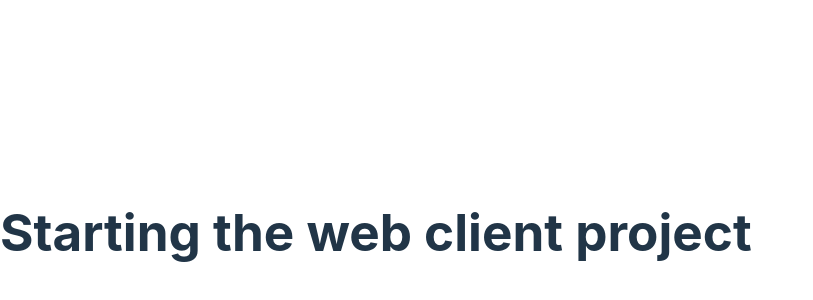
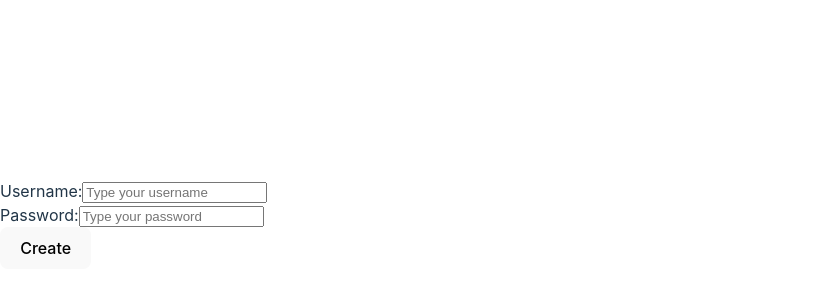
Before and after one commit to freddyvelarde/Chat-app, a React (Vite) app in the folder webClient/: page /login in a window 1280 px wide. Shown: the part 168-468 px from the top of the page, without its empty margins (0-813 px from the left). Built offline with nearby package versions, Linux system fonts and the light colour scheme.

Commit message:
adding `react-router`

```diff
--- a/webClient/package.json
+++ b/webClient/package.json
@@ -11,12 +11,14 @@
   },
   "dependencies": {
     "react": "^18.3.1",
-    "react-dom": "^18.3.1"
+    "react-dom": "^18.3.1",
+    "react-router-dom": "^7.1.0"
   },
   "devDependencies": {
     "@eslint/js": "^9.17.0",
     "@types/react": "^18.3.17",
     "@types/react-dom": "^18.3.5",
+    "@types/react-router-dom": "^5.3.3",
     "@vitejs/plugin-react": "^4.3.4",
     "eslint": "^9.17.0",
     "eslint-plugin-react-hooks": "^5.0.0",
--- /dev/null
+++ b/webClient/src/config/endpoints.ts
@@ -0,0 +1,3 @@
+const mainUrl = "http://localhost:3001";
+
+export const logInUser = `${mainUrl}/api/auth/login`;
--- a/webClient/src/main.tsx
+++ b/webClient/src/main.tsx
@@ -1,10 +1,12 @@
 import { StrictMode } from "react";
 import { createRoot } from "react-dom/client";
 import "./index.css";
-import App from "./App.tsx";
+import { RouterProvider } from "react-router-dom";
+import router from "./routers";
+// import App from "./Home.tsx";
 
 createRoot(document.getElementById("root")!).render(
   <StrictMode>
-    <App />
+    <RouterProvider router={router} />
   </StrictMode>,
 );
--- a/webClient/src/App.tsx
+++ b/webClient/src/pages/Home/Home.tsx
@@ -1,4 +1,4 @@
-function App() {
+function Home() {
   return (
     <>
       <h1>Starting the web client project</h1>
@@ -6,4 +6,4 @@ function App() {
   );
 }
 
-export default App;
+export default Home;
--- /dev/null
+++ b/webClient/src/pages/LogIn/LogIn.tsx
@@ -0,0 +1,64 @@
+import { ChangeEvent, SyntheticEvent, useState } from "react";
+import { logInUser } from "../../config/endpoints";
+
+interface IForm {
+  username: string;
+  password: string;
+}
+
+const LogIn = () => {
+  const [form, setForm] = useState<IForm>({ username: "", password: "" });
+  const [response, setResponse] = useState<any>(null);
+
+  const createNewUser = async ({ username, password }: IForm) => {
+    const req = await fetch(logInUser, {
+      method: "POST",
+      headers: {
+        "Content-Type": "application/json",
+      },
+      body: JSON.stringify({ username, password }),
+    });
+    const res = await req.json();
+    setResponse(res);
+  };
+
+  const handleOnChangeEventUsername = (e: ChangeEvent<HTMLInputElement>) => {
+    setForm({ ...form, username: e.target.value });
+  };
+  const handleOnChangeEventPassword = (e: ChangeEvent<HTMLInputElement>) => {
+    setForm({ ...form, password: e.target.value });
+  };
+
+  const handleFormEvent = (e: SyntheticEvent<HTMLFormElement>) => {
+    e.preventDefault();
+    createNewUser(form);
+    console.log(response);
+  };
+
+  return (
+    <form action="" onSubmit={handleFormEvent}>
+      <div>
+        <label htmlFor="">Username:</label>
+        <input
+          type="text"
+          value={form.username}
+          onChange={handleOnChangeEventUsername}
+          placeholder="Type your username"
+        />
+      </div>
+      <div>
+        <label htmlFor="">Password:</label>
+        <input
+          type="password"
+          onChange={handleOnChangeEventPassword}
+          value={form.password}
+          placeholder="Type your password"
+        />
+      </div>
+      <button>Create</button>
+      <p>{response ? response.message : null}</p>
+    </form>
+  );
+};
+
+export default LogIn;
--- /dev/null
+++ b/webClient/src/routers.tsx
@@ -0,0 +1,10 @@
+import { createBrowserRouter } from "react-router-dom";
+import Home from "./pages/Home/Home";
+import LogIn from "./pages/LogIn/LogIn";
+
+const router = createBrowserRouter([
+  { path: "/", element: <Home /> },
+  { path: "/login", element: <LogIn /> },
+]);
+
+export default router;
```
